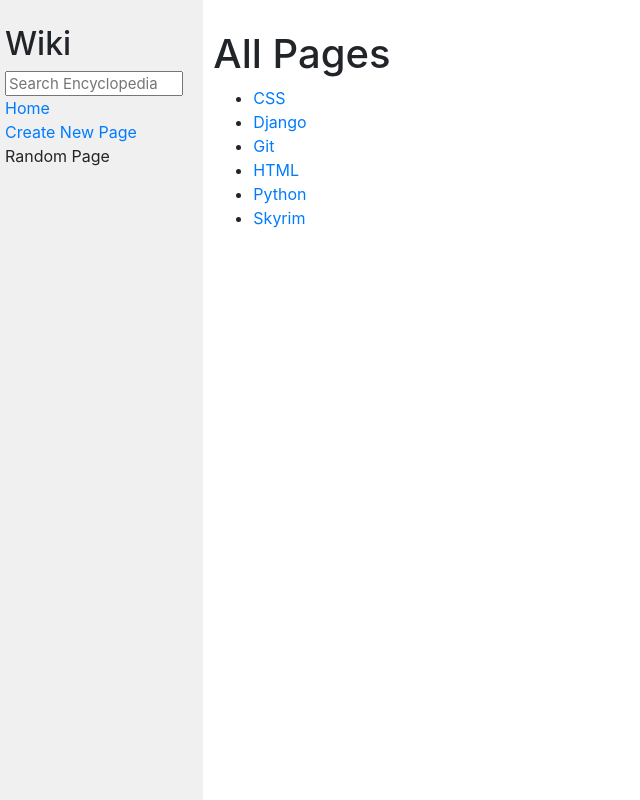
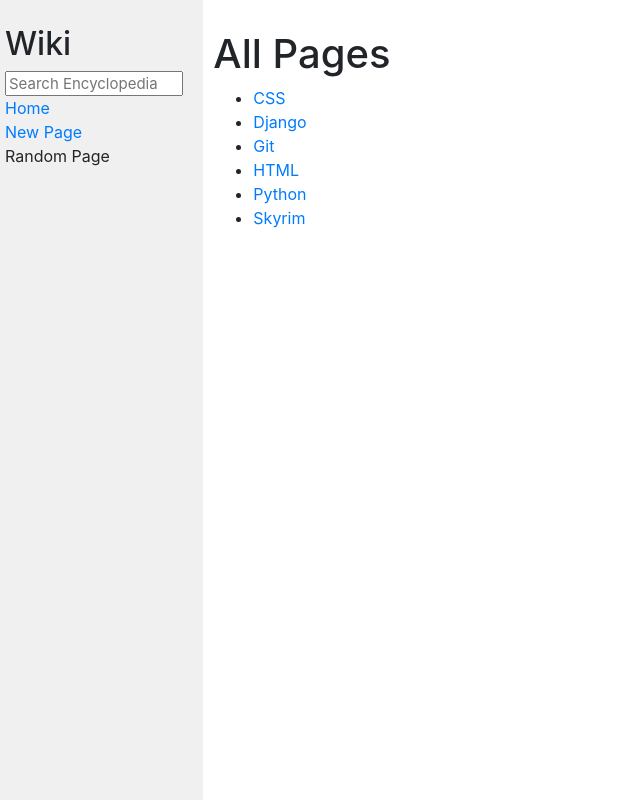
Before and after one commit to EricJostad/Wiki, a Django app: page / in a window 1280 px wide. Shown: the whole page, without its empty margins (0-640 px from the left). Run offline with Django 3.2, Linux system fonts and the light colour scheme; some libraries are stand-ins or nearby versions.

Commit message:
Simplified page name.

```diff
--- a/encyclopedia/templates/encyclopedia/layout.html
+++ b/encyclopedia/templates/encyclopedia/layout.html
@@ -19,7 +19,7 @@
                     <a href="{% url 'encyclopedia:index' %}">Home</a>
                 </div>
                 <div>
-                    <a href="{% url 'encyclopedia:new' %}">Create New Page</a>
+                    <a href="{% url 'encyclopedia:new' %}">New Page</a>
                 </div>
                 <div>
                     Random Page
```
